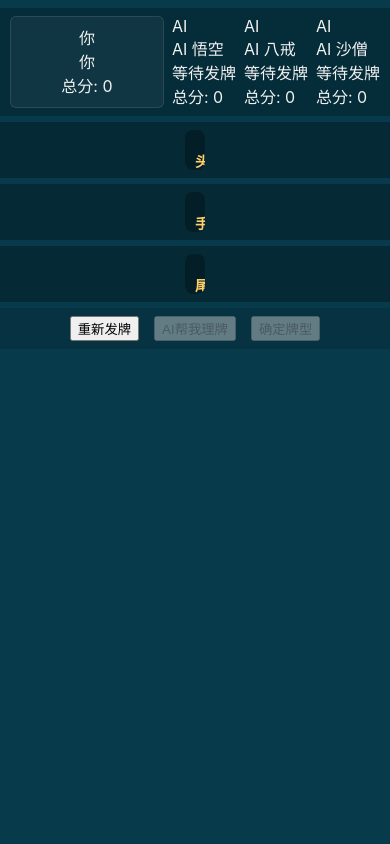
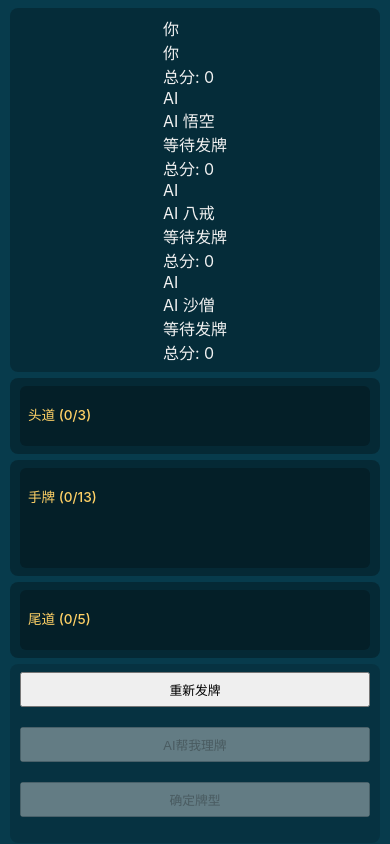
Before and after one commit to wen952555/sss, a React (Create React App) app in the folder frontend/: page / in a window 390 px wide. Built offline with nearby package versions, Linux system fonts and the light colour scheme.

Commit message:
Update App.css

```diff
--- a/frontend/src/App.css
+++ b/frontend/src/App.css
@@ -5,7 +5,7 @@
   height: 100%;
   margin: 0;
   overflow-x: hidden;
-  background-color: #073b4c; /* 背景色放在 body 上 */
+  background-color: #073b4c;
 }
 body {
   font-family: -apple-system, BlinkMacSystemFont, 'Segoe UI', Roboto, ऑक्सीजन, Ubuntu, Cantarell, 'Fira Sans', 'Droid Sans', 'Helvetica Neue', sans-serif;
@@ -13,8 +13,8 @@
   -moz-osx-font-smoothing: grayscale;
   color: #f1f1f1;
   box-sizing: border-box;
-  display: flex; /* 让body也成为flex容器 */
-  flex-direction: column; /* 确保app-container能撑满 */
+  display: flex; /* 让body成为flex容器 */
+  flex-direction: column; /* 使app-container能用flex-grow */
 }
 *, *::before, *::after {
   box-sizing: inherit;
@@ -22,141 +22,145 @@
 
 .app-container {
   display: flex;
-  flex-direction: column; /* 确保其子元素（game-view-active 或 comparison-view-container）能正确应用flex-grow */
+  flex-direction: column;
   width: 100%;
   flex-grow: 1; /* 占据body内所有可用垂直空间 */
-  /* padding 由子视图内部控制，或不设 */
+  /* padding 由 game-view-active 控制 */
 }
 
 /* 主游戏视图容器 (包含5个横幅) */
 .game-view-active {
   display: flex;
   flex-direction: column; /* 五个横幅垂直排列 */
-  align-items: stretch;    /* 关键：让子横幅默认拉伸以占满宽度 */
+  align-items: center;    /* 横幅内容在其max-width内居中 */
   width: 100%;
   flex-grow: 1;          /* 占据app-container内所有可用垂直空间 */
-  padding: 10px 0;       /* 上下padding，左右由banner-section控制 */
-  gap: 8px;              /* 横幅之间的垂直间距 */
+  padding: 10px 15px;    /* 统一的左右内边距，上下由gap控制 */
+  gap: 10px;             /* 横幅之间的垂直间距 */
 }
 
-/* 通用横幅区域样式 - 核心：占满宽度 */
+/* 通用横幅区域样式 */
 .banner-section {
-  width: 100%;           /* 关键：占满父容器 (.game-view-active) 的宽度 */
-  padding: 10px 15px;    /* 横幅自身的左右内边距，上下padding根据内容调整 */
+  width: 100%;           /* 占满父容器（game-view-active在padding内的宽度） */
+  max-width: 900px;      /* 所有横幅内容的最大宽度 */
+  margin-left: auto;     /* 使横幅内容在其父容器内水平居中 */
+  margin-right: auto;
+  padding: 10px;         /* 横幅自身的上下内边距，左右由父容器控制 */
   background-color: rgba(0, 0, 0, 0.2);
+  border-radius: 8px;
   display: flex;
   flex-direction: column;
-  align-items: center; /* 横幅内部的内容块（如top-banner-container, hand-area, controls）水平居中 */
+  align-items: center;
 }
-/* 移除之前为第一个和最后一个横幅添加的圆角，除非特别需要 */
-/* .game-view-active > .banner-section:first-child { ... } */
-/* .game-view-active > .banner-section:last-child { ... } */
-
 
 /* 横幅1: 玩家状态显示区 */
 .player-status-banner-section {
   background-color: rgba(0,0,0,0.25);
   padding-top: 8px;
   padding-bottom: 8px;
-  flex-shrink: 0; /* 不允许此横幅在空间不足时被压缩 */
+  flex-shrink: 0; /* 高度固定，不允许被压缩 */
 }
-.top-banner-container {
-  display: flex;
-  justify-content: space-around;
-  align-items: stretch;
-  width: 100%;
-  max-width: 900px; /* TopBanner内部的内容可以有一个最大宽度 */
-  margin: 0 auto;
-  gap: 8px;
-  flex-wrap: wrap;
-}
-/* ... (player-banner-item 及其子元素样式保持不变或微调字体/间距) ... */
-.player-banner-item { flex: 1 1 150px; min-width: 130px; padding: 8px; border-radius: 6px; border: 1px solid rgba(255, 255, 255, 0.1); display: flex; flex-direction: column; align-items: center; text-align: center; background-color: rgba(255, 255, 255, 0.05); }
+.top-banner-container { /* ... (保持不变) ... */ }
+/* ... (AIPlayerDisplay 和 HumanPlayerBannerDisplay 的样式保持不变) ... */
 
 
 /* 横幅2,3,4: 牌道区域 */
 .hand-lane-banner {
   background-color: rgba(0,0,0,0.3);
-  padding: 10px 15px; /* 牌道横幅的内边距 */
+  padding: 10px;
   flex-grow: 1;     /* 关键：让每个牌道横幅平均分配剩余的垂直空间 */
-  display: flex;      /* 使内部.hand-area能正确居中和限制大小 */
+  display: flex;
   justify-content: center;
-  align-items: center; /* 如果 hand-area 不占满100%高度，则垂直居中 */
+  align-items: stretch; /* 关键：让内部的 .hand-area 能撑满高度 */
+  overflow: hidden; /* 防止内容溢出父横幅 */
 }
-.hand-lane-banner.middle-lane {
-  flex-grow: 1.5; /* 中道/手牌区获得更多垂直空间 */
-}
+/* .middle-lane 的特殊 flex-grow 可以移除，让三道平均分配 */
+/* .hand-lane-banner.middle-lane { flex-grow: 1; } */
+
 .hand-area {
   background-color: rgba(0, 0, 0, 0.25);
-  padding: 10px;
-  border-radius: 8px;
+  padding: 8px; /* 减小内边距，给卡牌更多空间 */
+  border-radius: 6px; /* 减小圆角 */
   display: flex;
   flex-direction: row;
-  gap: 5px;
+  gap: 4px; /* 减小卡牌间距 */
   position: relative;
   align-items: center;
   width: 100%;
-  max-width: 680px;
+  max-width: 600px; /* 牌道内容区最大宽度 */
   margin: 0 auto;
   height: 100%; /* 关键：让 hand-area 填满其父 hand-lane-banner 的高度 */
-  overflow: hidden; /* 处理内容溢出 */
+  overflow: hidden; /* 内部内容溢出时隐藏或滚动 */
 }
-.hand-info-internal { position: absolute; top: 6px; left: 10px; right: 10px; display: flex; justify-content: space-between; align-items: center; pointer-events: none; z-index: 1;}
-.hand-area-title-internal { color: #ffd166; font-weight: 600; font-size: 0.9em; }
-.hand-type-display-internal { font-size: 0.8em; color: #f1f1f1; background-color: rgba(0,0,0,0.6); padding: 2px 6px; border-radius: 4px; font-weight: 500; }
+.hand-info-internal { position: absolute; top: 4px; left: 8px; right: 8px; display: flex; justify-content: space-between; align-items: center; pointer-events: none; z-index: 1;}
+.hand-area-title-internal { color: #ffd166; font-weight: 500; font-size: 0.85em; /* 缩小标题 */ }
+.hand-type-display-internal { font-size: 0.75em; color: #f1f1f1; background-color: rgba(0,0,0,0.6); padding: 2px 5px; border-radius: 3px; font-weight: 500; }
 
 .hand-area.allow-wrapping { /* 手牌区，13张牌 */
   flex-wrap: wrap;
   justify-content: center;
-  padding-top: 30px;
-  align-items: flex-start; /* 卡牌顶部对齐 */
-  overflow-y: auto; /* 如果卡牌实在太多，允许手牌区内部滚动 */
+  padding-top: 25px; /* 为文字留空间 */
+  align-items: flex-start;
+  overflow-y: auto; /* 允许手牌区内部垂直滚动 */
 }
 .hand-area:not(.allow-wrapping) { /* 头/中(5张)/尾道 */
   flex-wrap: nowrap;
   justify-content: center;
-  padding-top: 30px;
+  padding-top: 25px;
 }
-.card { width: 55px; height: 77px; /* 卡牌尺寸 */ /* ...其他不变... */ }
+.card {
+  width: 45px;  /* 卡牌尺寸根据新的空间调整 */
+  height: 63px; /* 45 * 1.4 */
+  border-radius: 3px;
+  /* ... 其他样式保持不变 ... */
+}
 /* ... (Card hover, active, dragging 样式保持不变) ... */
 
 
 /* 横幅5: 控制按钮区 */
 .controls-banner-section {
-  padding: 20px 10px; /* 增加上下 padding 使其高度增加 */
+  padding: 15px 10px;
   background-color: rgba(0,0,0,0.15);
-  flex-shrink: 0; /* 不允许此横幅在空间不足时被压缩 */
-  display: flex; /* 使用 flex 方便内部按钮组居中 */
-  flex-direction: column; /* 让 .controls 和 .compare-all-button 垂直排列 */
-  align-items: center; /* 内部元素水平居中 */
-  gap: 10px; /* 按钮组和比牌按钮之间的间距 */
+  flex-grow: 1;     /* 关键：让按钮区也参与分配剩余的垂直空间 */
+  flex-shrink: 0;   /* 但也可以设置不压缩，如果希望它有固定最小高度 */
+  display: flex; /* 确保内部 .controls 和 .compare-all-button 能正确布局 */
+  flex-direction: column;
+  justify-content: center; /* 按钮在增高的区域内垂直居中 */
+  align-items: center;
 }
-.controls { display: flex; justify-content: center; gap: 15px; width: 100%; flex-wrap: wrap; padding-top: 0; }
-.game-button { /* ... (保持不变) ... */ }
-.game-button.compare-all-button { /* ... */ margin-top: 0; /* 因为父级有gap */ width: auto; max-width: 300px; }
+.controls { display: flex; justify-content: center; gap: 12px; width: 100%; flex-wrap: wrap; padding-top: 0; margin-bottom: 10px; /* 与比牌按钮的间距 */ }
+.game-button { /* ... */ font-size: 0.9em; padding: 8px 18px; /* 按钮可以小一点 */ }
+.game-button.compare-all-button { /* ... */ margin-top: 0; width: auto; max-width: 280px; font-size: 1em; padding: 10px 25px; }
 
 
-/* --- 比牌视图容器 (全屏自适应) --- */
-.comparison-view-container { position: fixed; top: 0; left: 0; width: 100%; height: 100%; background-color: #073b4c; display: flex; align-items: center; justify-content: center; padding: 15px; z-index: 1000; overflow-y: auto; }
-.comparison-modal-content { background-color: rgba(0, 0, 0, 0.45); padding: 20px; border-radius: 12px; box-shadow: 0 8px 25px rgba(0, 0, 0, 0.5); position: relative; width: 100%; max-width: 90%; display: flex; flex-direction: column; gap: 15px; }
+/* --- 比牌视图容器 (保持不变) --- */
+.comparison-view-container { /* ... */ }
 /* ... (其余比牌模态框相关样式保持不变) ... */
 
 
 /* --- 响应式调整 --- */
-@media (max-width: 960px) {
+@media (max-width: 900px) { /* 当屏幕宽度小于横幅内容最大宽度时 */
   .banner-section {
-    /* max-width: 100%; */ /* 确保在中小屏幕上横幅内容也能占满 */
+    /* max-width: 100%; */ /* 如果希望内容区也占满 */
   }
-  .top-banner-container { /* 在此断点下，如果内容区最大宽度减小，它也应该减小 */
-      max-width: 100%;
-  }
-  .hand-area {
-      max-width: 100%;
+  .top-banner-container, .hand-area {
+    max-width: 100%; /* 让内部内容也占满 */
   }
 }
 @media (max-width: 768px) {
-  .app-container.game-view-active { padding: 8px 0; gap: 6px; }
+  .game-view-active { padding: 8px 10px; gap: 6px; } /* 调整主视图 padding 和 gap */
   .banner-section { padding: 8px 10px; }
-  /* ... (其他响应式调整) ... */
+  .card { width: 40px; height: 56px; }
+  .hand-area { min-height: 70px; /* (56 + padding) */ gap: 3px; }
+  .hand-area.allow-wrapping { min-height: 125px; /* (56*2 + 3) + 文字 + padding */ }
+  .controls .game-button { width: calc(33.33% - 6px); font-size: 0.8em; padding: 6px 8px; }
+  .game-button.compare-all-button { font-size: 0.95em; padding: 10px 20px; }
 }
-/* ... (更小屏幕的响应式调整) ... */
+@media (max-width: 480px) {
+  .card { width: 32px; height: 45px; }
+  .hand-area { min-height: 60px; }
+  .hand-area.allow-wrapping { min-height: 100px; }
+  .controls { flex-direction: column; align-items: stretch; }
+  .controls .game-button { width: 100%; margin-bottom: 8px; }
+  .game-button.compare-all-button { width: 100%; }
+}
```
